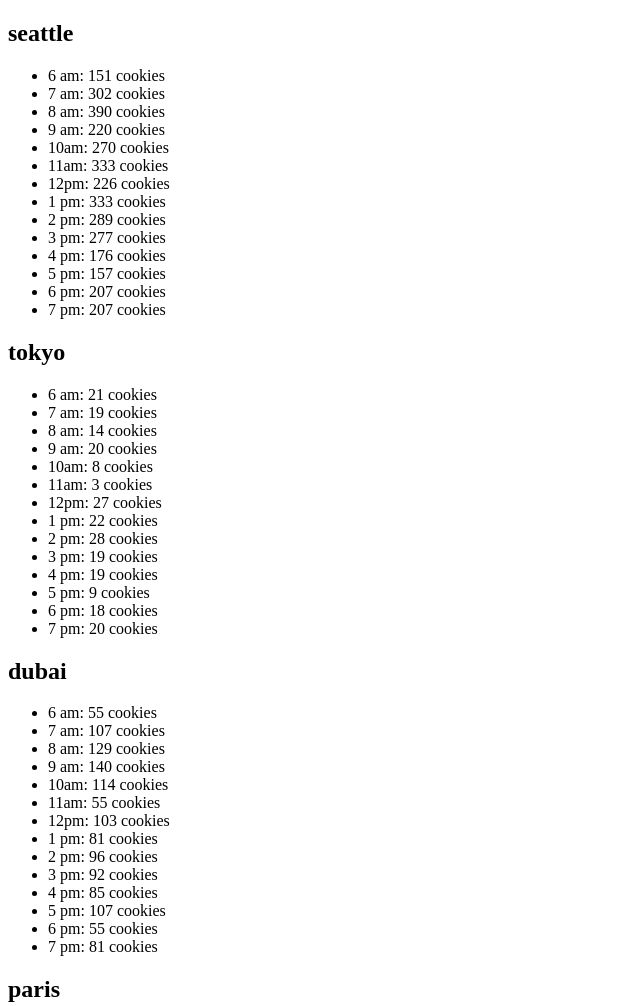
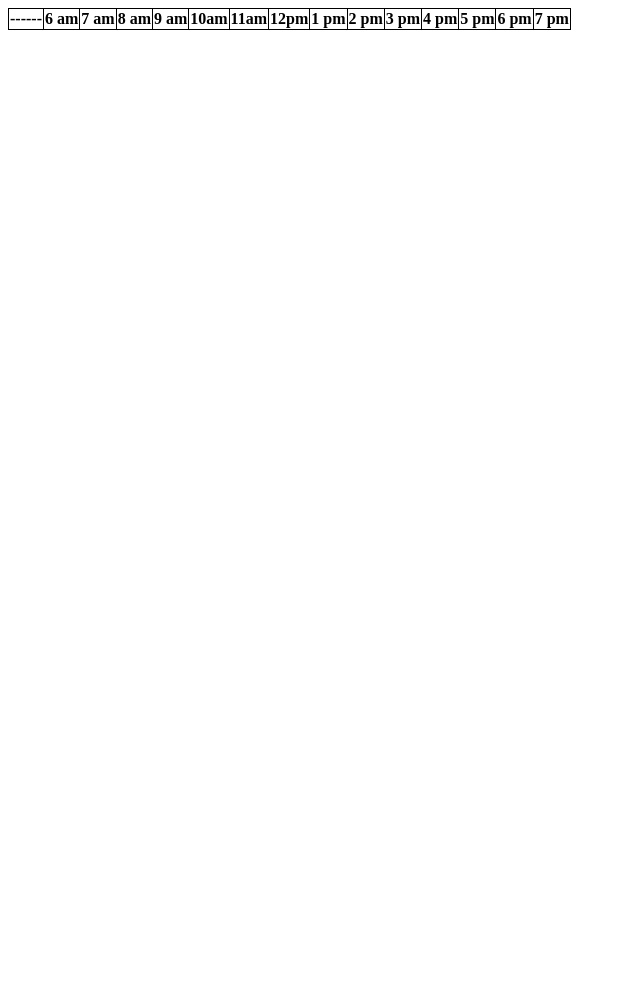
Before and after one commit to awwadsaeed/cookie-stand, a plain HTML site: page sales.html in a window 1280 px wide. Shown: the top 1006 px of the page, without its empty margins (0-640 px from the left). After the commit the page ends 800 px from the top, so only its background shows below. Drawn offline with Linux system fonts and the light colour scheme.

Commit message:
making the table header

```diff
--- a/css/style.css
+++ b/css/style.css
@@ -0,0 +1,4 @@
+table,th,td{
+    border-collapse: collapse;
+    border:solid black 1px;
+}
--- a/js/app.js
+++ b/js/app.js
@@ -2,22 +2,22 @@
 
 
 let workingHhours = ['6 am', '7 am', '8 am', '9 am', '10am', '11am', '12pm', '1 pm', '2 pm', '3 pm', '4 pm', '5 pm', '6 pm', '7 pm'];
-let myObject =[];
+let myObject = [];
 //create the object template
-function Shop(name,minCustomer,maxCustomer,avgCookies){
-    this.locationName=name;
-    this.minCustomer=minCustomer;
-    this.maxCustomer=maxCustomer;
-    this.avgCookies=avgCookies;
-    this.randCustomers=[];
+function Shop(name, minCustomer, maxCustomer, avgCookies) {
+    this.locationName = name;
+    this.minCustomer = minCustomer;
+    this.maxCustomer = maxCustomer;
+    this.avgCookies = avgCookies;
+    this.randCustomers = [];
     this.cookiesSoldPerHour = [];
     myObject.push(this);
 }
 //calculate random customer number
-Shop.prototype.randomNumber= function() {
-    let arr=[];
+Shop.prototype.randomNumber = function () {
+    let arr = [];
     for (let i = 0; i < workingHhours.length; i++) {
-       this.randCustomers.push(Math.floor(Math.random()*(this.maxCustomer-this.minCustomer+1)+this.minCustomer));
+        this.randCustomers.push(Math.floor(Math.random() * (this.maxCustomer - this.minCustomer + 1) + this.minCustomer));
     };
     return arr;
 }
@@ -26,40 +26,64 @@ Shop.prototype.randomNumber= function() {
 Shop.prototype.cookiesSold = function () {
 
 
-    for (let i = 0; i <14; i++) {
-        this.cookiesSoldPerHour[i]= Math.floor(this.avgCookies * this.randCustomers[i]);
+    for (let i = 0; i < 14; i++) {
+        this.cookiesSoldPerHour[i] = Math.floor(this.avgCookies * this.randCustomers[i]);
     }
 }
 
 
 //rendering output
-Shop.prototype.renderOutput=function (hours){
+let mainElemnt = document.getElementById('mainElement');
+Shop.prototype.renderOutput = function (hours) {
     hours = workingHhours;
-    let mainElemnt = document.getElementById('mainElement');
     let name = document.createElement('h2');
     mainElemnt.appendChild(name);
     name.textContent = this.locationName;
     let ulElement = document.createElement('ul');
     mainElemnt.appendChild(ulElement);
-    for(let i=0;i<workingHhours.length;i++){
+    for (let i = 0; i < workingHhours.length; i++) {
         let liElement = document.createElement('li');
-        liElement.textContent= `${hours[i]}: ${this.cookiesSoldPerHour[i]} cookies`;
+        liElement.textContent = `${hours[i]}: ${this.cookiesSoldPerHour[i]} cookies`;
         ulElement.appendChild(liElement);
     }
 }
 
-//creating objects and rendering them
+let table = document.createElement('table');
+mainElemnt.appendChild(table);
+
+
+//make the table header
+function tableHeaders() {
+    let tableHeader = document.createElement('tr');
+    table.appendChild(tableHeader);
+    for (let i = 0; i <= workingHhours.length; i++) {
+        let headerCell = document.createElement('th');
+        table.appendChild(headerCell);
+        if (i == 0) {
+            headerCell.textContent = '------';
+        } else {
+            headerCell.textContent = `${workingHhours[i - 1]}`;
+        }
+    }
+}
+tableHeaders();
+
+
 let seattle = new Shop('seattle',23,65,6.3);
 let tokyo = new Shop('tokyo',3,24,1.2);
 let dubai = new Shop('dubai',11,38,3.7);
 let paris = new Shop('paris',20,38,2.3);
 let lima = new Shop('lima',2,16,4.6);
 
-for(let i=0;i<myObject.length;i++){
-    myObject[i].randomNumber();
-    myObject[i].cookiesSold();
-    myObject[i].renderOutput();
-}
+
+
+//creating objects and rendering them
+
+// for(let i=0;i<myObject.length;i++){
+//     myObject[i].randomNumber();
+//     myObject[i].cookiesSold();
+//     myObject[i].renderOutput();
+// }
 
 // let seattle = {
 //     locationName:'seattle',
--- a/sales.html
+++ b/sales.html
@@ -2,6 +2,7 @@
 <html lang="en">
 <head>
     <title>cookie stand</title>
+    <link rel="stylesheet" href="css/style.css">
 </head>
 <body>
     <div id="mainElement">
```
